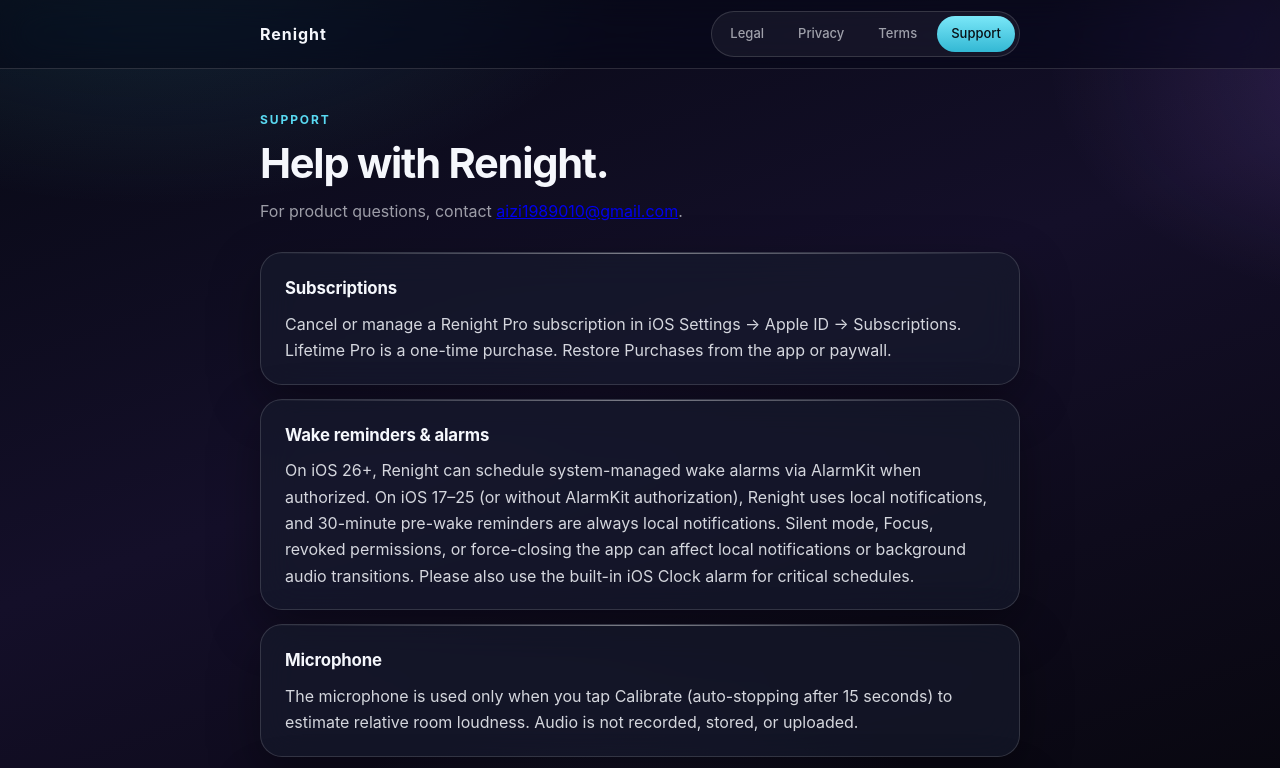
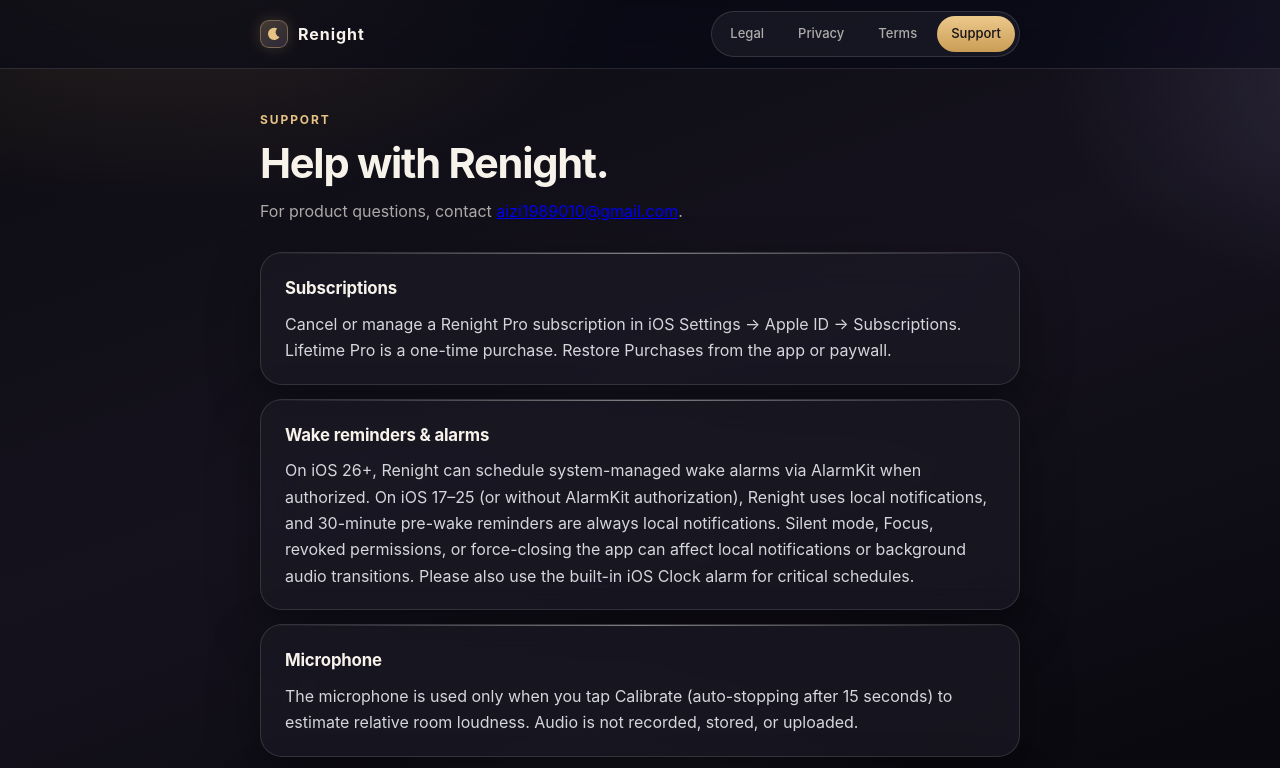
Before and after one commit to aSynch1889/renight-legal, a plain HTML site: page support.html in a window 1280 px wide. Shown: the top 768 px of the page. Drawn offline with Linux system fonts and the light colour scheme.

Commit message:
更新法务与支持页至2.2暖月光视觉并补全本机私密存储说明

```diff
--- a/style.css
+++ b/style.css
@@ -1,18 +1,18 @@
 :root {
-  --bg-1: #070914;
-  --bg-2: #140f29;
-  --bg-3: #08070f;
-  --glass: rgba(23, 28, 46, 0.62);
-  --glass-strong: rgba(18, 22, 38, 0.82);
-  --text: #f5f7fc;
-  --muted: rgba(245, 247, 252, 0.62);
-  --faint: rgba(245, 247, 252, 0.42);
-  --accent: #59d9f2;
-  --accent-deep: #33b8d4;
-  --violet: #ad73fa;
-  --gold: #fac759;
-  --stroke: rgba(255, 255, 255, 0.14);
-  --shadow: 0 18px 50px rgba(0, 0, 0, 0.35);
+  --bg-1: #0c0b10;
+  --bg-2: #15121e;
+  --bg-3: #09080d;
+  --glass: rgba(27, 25, 36, 0.72);
+  --glass-strong: rgba(20, 18, 28, 0.88);
+  --text: #f7f3eb;
+  --muted: rgba(247, 243, 235, 0.68);
+  --faint: rgba(247, 243, 235, 0.45);
+  --accent: #e6c285;
+  --accent-deep: #c99d55;
+  --violet: #b09ed8;
+  --gold: #edc98c;
+  --stroke: rgba(247, 243, 235, 0.13);
+  --shadow: 0 18px 50px rgba(0, 0, 0, 0.38);
   --radius: 22px;
   --max: 760px;
 }
@@ -30,9 +30,9 @@ html, body {
 
 body {
   background:
-    radial-gradient(900px 520px at 12% -10%, rgba(89, 217, 242, 0.16), transparent 55%),
-    radial-gradient(720px 480px at 110% 8%, rgba(173, 115, 250, 0.18), transparent 50%),
-    radial-gradient(700px 500px at 50% 120%, rgba(115, 140, 250, 0.12), transparent 55%),
+    radial-gradient(900px 520px at 12% -10%, rgba(230, 194, 133, 0.15), transparent 55%),
+    radial-gradient(720px 480px at 110% 8%, rgba(176, 158, 216, 0.16), transparent 50%),
+    radial-gradient(700px 500px at 50% 120%, rgba(158, 174, 209, 0.12), transparent 55%),
     linear-gradient(160deg, var(--bg-1), var(--bg-2) 48%, var(--bg-3));
   background-attachment: fixed;
 }
@@ -78,9 +78,9 @@ body {
   display: grid;
   place-items: center;
   border-radius: 9px;
-  background: linear-gradient(145deg, rgba(89, 217, 242, 0.25), rgba(173, 115, 250, 0.2));
-  border: 1px solid rgba(89, 217, 242, 0.35);
-  box-shadow: 0 0 16px rgba(89, 217, 242, 0.22);
+  background: linear-gradient(145deg, rgba(230, 194, 133, 0.24), rgba(176, 158, 216, 0.18));
+  border: 1px solid rgba(230, 194, 133, 0.38);
+  box-shadow: 0 0 16px rgba(230, 194, 133, 0.2);
 }
 
 .mark svg { display: block; }
@@ -105,8 +105,8 @@ nav a {
 
 nav a:hover { color: var(--text); }
 nav a.active {
-  color: #081016;
-  background: linear-gradient(180deg, #7ae7f8, var(--accent-deep));
+  color: #141118;
+  background: linear-gradient(180deg, #edc98c, var(--accent-deep));
 }
 
 main {
@@ -205,7 +205,7 @@ p {
 
 .tile:hover {
   transform: translateY(-2px);
-  border-color: rgba(89, 217, 242, 0.45);
+  border-color: rgba(230, 194, 133, 0.45);
 }
 
 .tile strong {
--- a/support.html
+++ b/support.html
@@ -9,7 +9,14 @@
 <body>
   <header class="top">
     <div class="top-inner">
-      <a class="brand" href="./">Renight</a>
+      <a class="brand" href="./">
+        <span class="mark" aria-hidden="true">
+          <svg width="16" height="16" viewBox="0 0 16 16" fill="none">
+            <path d="M11.2 2.4A6.2 6.2 0 1 0 13.6 11 5.1 5.1 0 0 1 11.2 2.4Z" fill="#E6C285"/>
+          </svg>
+        </span>
+        Renight
+      </a>
       <nav>
         <a href="./">Legal</a>
         <a href="privacy.html">Privacy</a>
```
Also changed, not shown: index.html (+1 -1 lines), privacy.html (+3 -3 lines), terms.html (+2 -2 lines).
